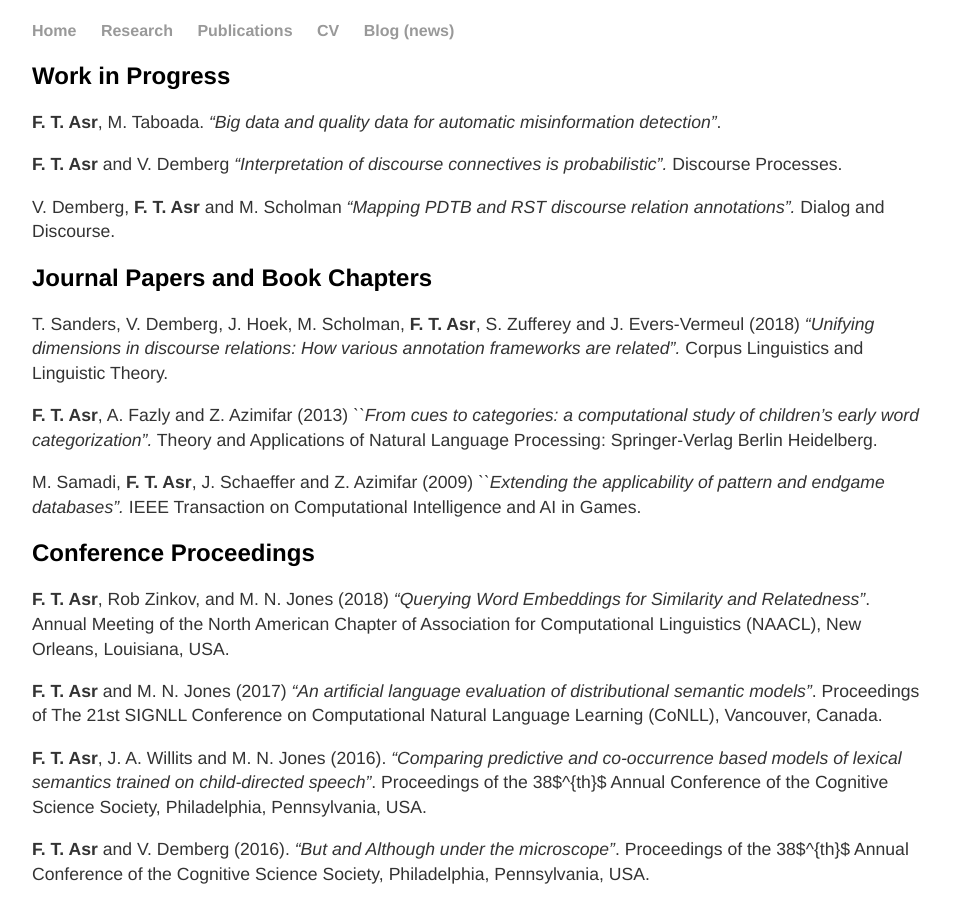
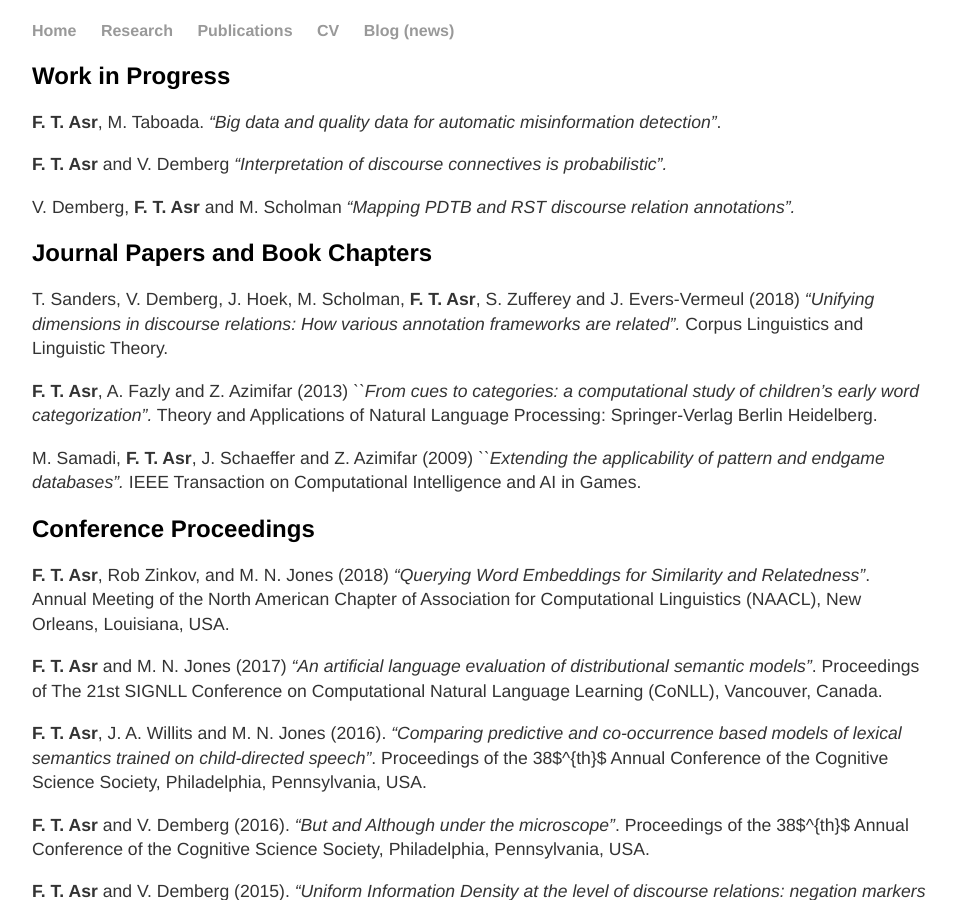
Before and after one commit to FTAsr/ftasr.github.io, a Jekyll site: the page built from publications/index.md, in a window 1280 px wide and 900 px high. Shown: the whole window, without its empty margins (160-1116 px from the left). Built offline with Jekyll 4.4.1, drawn with Linux system fonts in a browser that asks for light colours.

Commit message:
publication page

```diff
--- a/publications/index.md
+++ b/publications/index.md
@@ -10,10 +10,10 @@
 quality data for automatic misinformation detection”*</span>.
 
 <span>**F. T. Asr**</span> and V. Demberg <span>*“Interpretation of discourse connectives is
-probabilistic”.*</span> Discourse Processes.
+probabilistic”.*</span>
 
 V. Demberg, <span>**F. T. Asr**</span> and M. Scholman <span>*“Mapping PDTB and RST discourse relation
-annotations”.*</span> Dialog and Discourse.
+annotations”.*</span>
 
 
 
```
